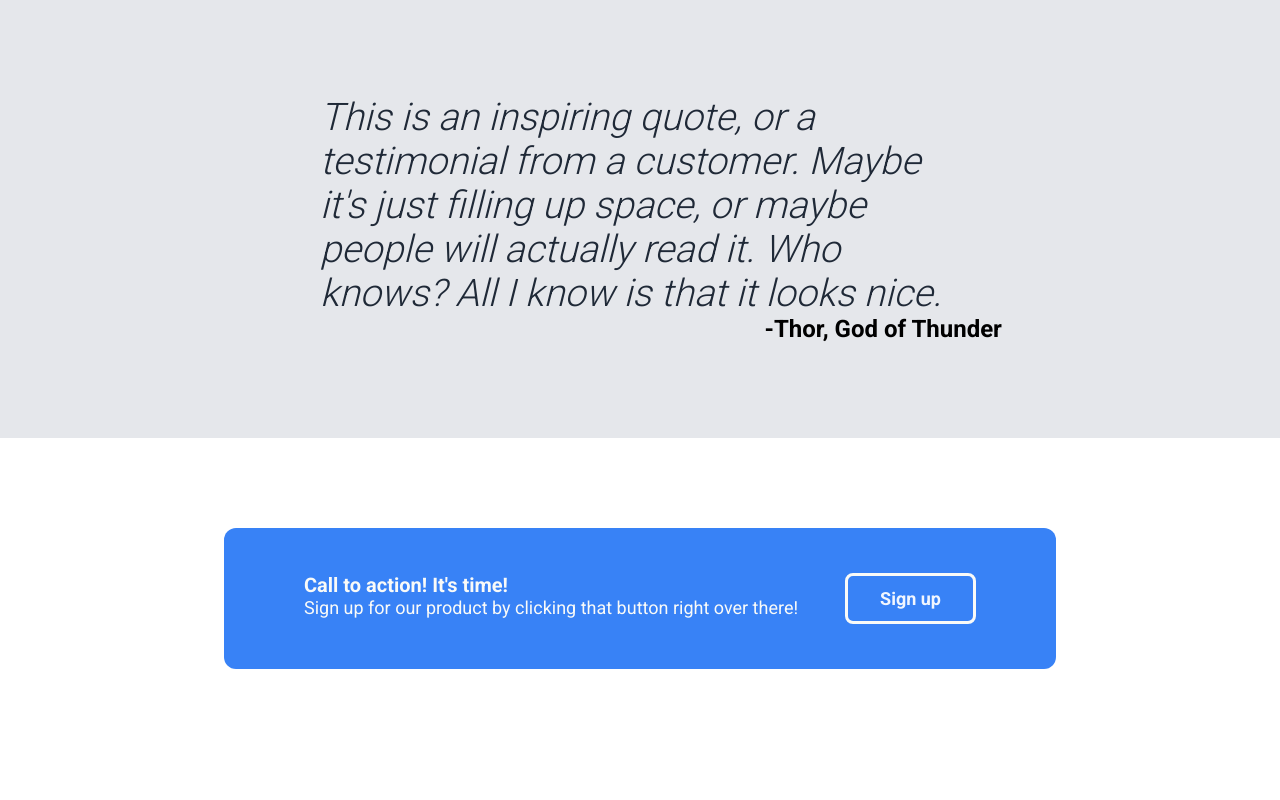
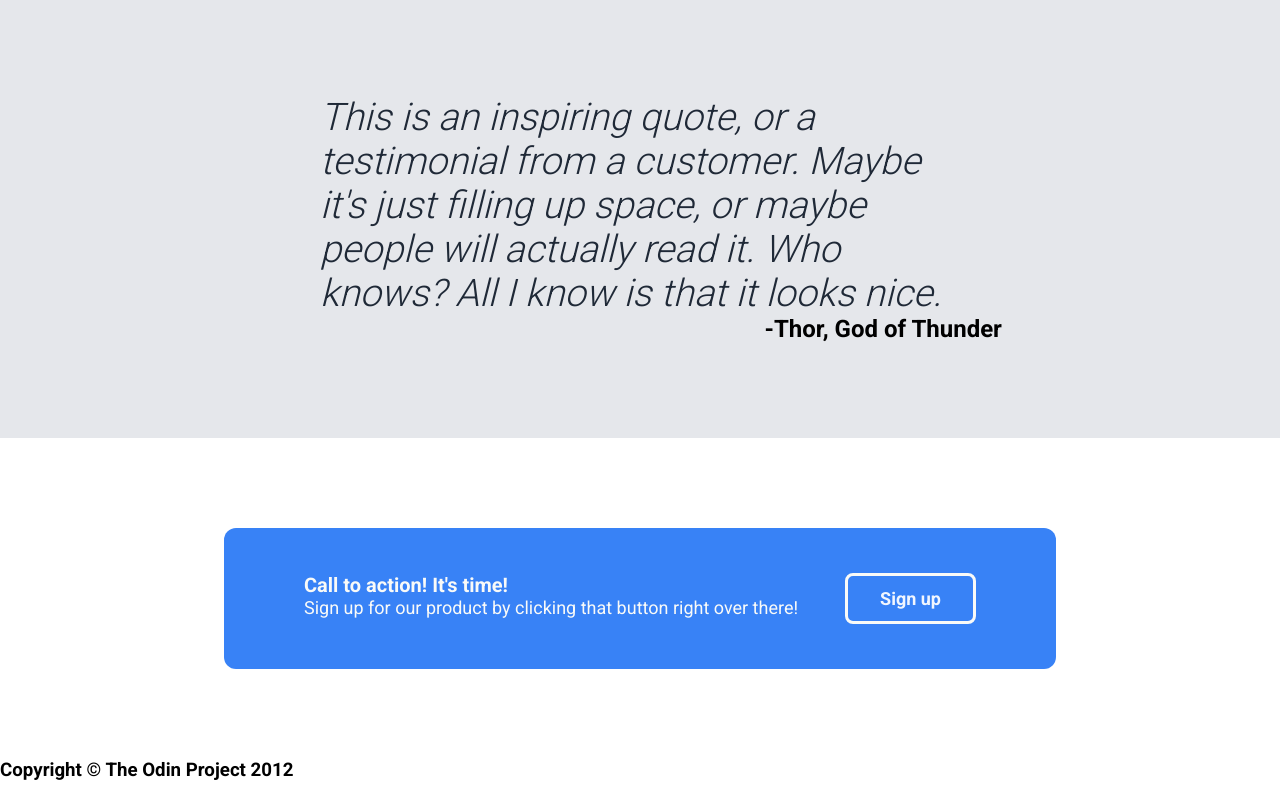
Before and after one commit to andrac-23/odin-landing-page, a plain HTML site: page index.html in a window 1280 px wide. Shown: the part 1036-1836 px from the top of the page. Before the commit the page ends 1795 px from the top, so only its background shows below. Drawn offline with Linux system fonts and the light colour scheme.

Commit message:
Add footer

```diff
--- a/index.html
+++ b/index.html
@@ -59,5 +59,8 @@
       </div>
       <a href="#" class="signup-btn">Sign up</a>
     </div>
+    <footer>
+      <h3>Copyright © The Odin Project 2012</h3>
+    </footer>
   </body>
 </html>
```
